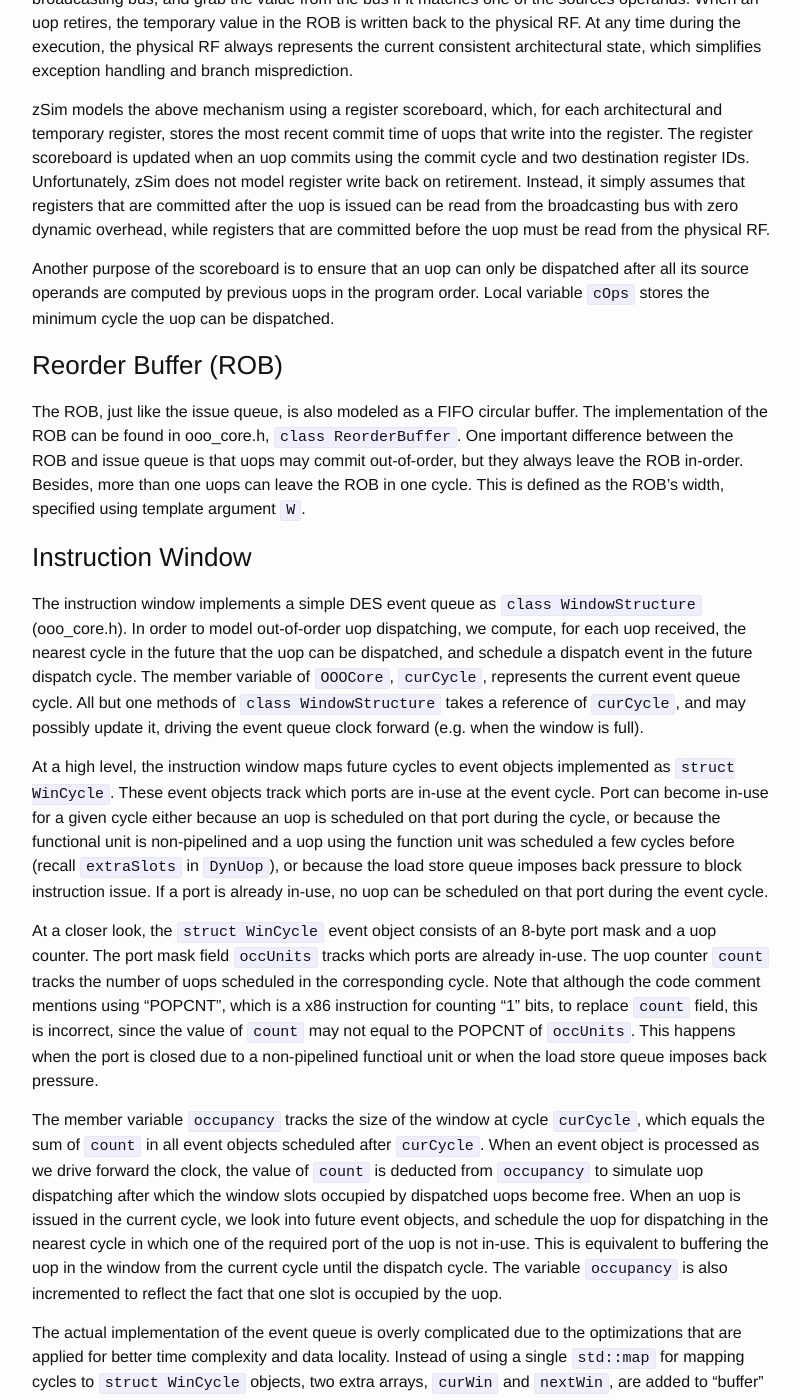
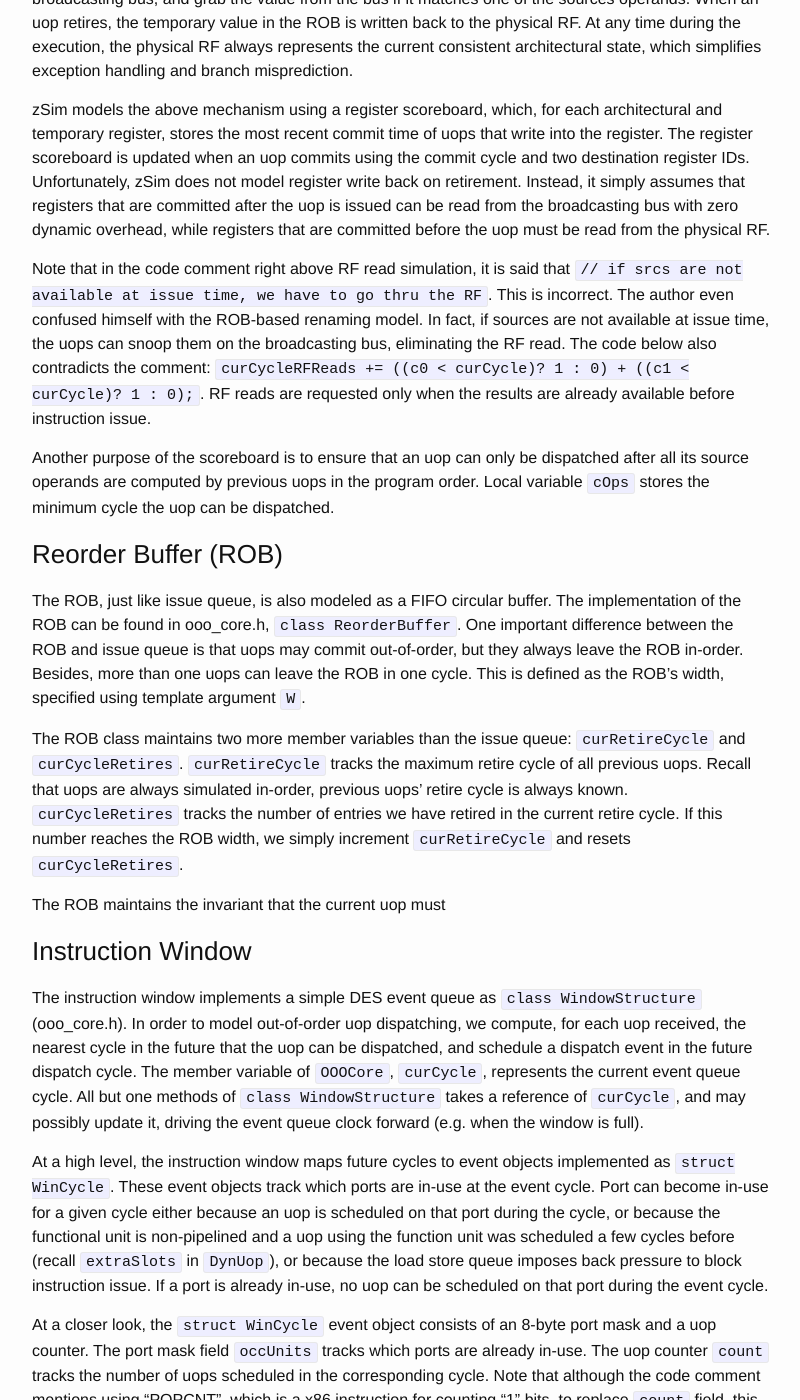
Before and after one commit to wangziqi2013/wangziqi2013.github.io, a Jekyll site: the page built from _posts/2019-12-31-zsim-microarch.markdown, in a window 1280 px wide and 1400 px high, scrolled down 16645 px. Shown: the whole window, without its empty margins (238-1038 px from the left). Built offline with Jekyll 4.4.1, drawn with Linux system fonts in a browser that asks for light colours.

Commit message:
Adding comment

```diff
--- a/_posts/2019-12-31-zsim-microarch.markdown
+++ b/_posts/2019-12-31-zsim-microarch.markdown
@@ -605,17 +605,29 @@ using the commit cycle and two destination register IDs. Unfortunately, zSim doe
 Instead, it simply assumes that registers that are committed after the uop is issued can be read from the broadcasting
 bus with zero dynamic overhead, while registers that are committed before the uop must be read from the physical RF.
 
+Note that in the code comment right above RF read simulation, it is said that
+`// if srcs are not available at issue time, we have to go thru the RF`. This is incorrect. The author even confused himself
+with the ROB-based renaming model. In fact, if sources are not available at issue time, the uops can snoop them on
+the broadcasting bus, eliminating the RF read. The code below also contradicts the comment:
+`curCycleRFReads += ((c0 < curCycle)? 1 : 0) + ((c1 < curCycle)? 1 : 0);`. RF reads are requested only when the results
+are already available before instruction issue.
+
 Another purpose of the scoreboard is to ensure that an uop can only be dispatched after all its source operands are
 computed by previous uops in the program order. Local variable `cOps` stores the minimum cycle the uop can be dispatched.
 
 ### Reorder Buffer (ROB)
 
-The ROB, just like the issue queue, is also modeled as a FIFO circular buffer. The implementation of the ROB can be found
+The ROB, just like issue queue, is also modeled as a FIFO circular buffer. The implementation of the ROB can be found
 in ooo\_core.h, `class ReorderBuffer`. One important difference between the ROB and issue queue is that uops may commit
 out-of-order, but they always leave the ROB in-order. Besides, more than one uops can leave the ROB in one cycle. This is
 defined as the ROB's width, specified using template argument `W`.
 
+The ROB class maintains two more member variables than the issue queue: `curRetireCycle` and `curCycleRetires`.
+`curRetireCycle` tracks the maximum retire cycle of all previous uops. Recall that uops are always simulated in-order,
+previous uops' retire cycle is always known. `curCycleRetires` tracks the number of entries we have retired in the
+current retire cycle. If this number reaches the ROB width, we simply increment `curRetireCycle` and resets `curCycleRetires`.
 
+The ROB maintains the invariant that the current uop must
 
 ### Instruction Window
 
```
